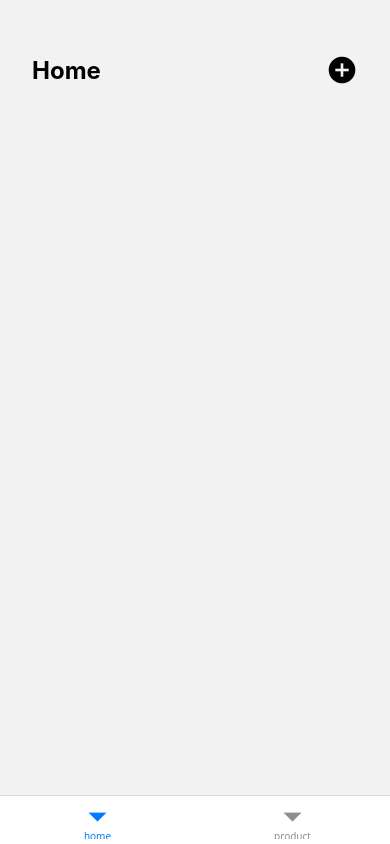
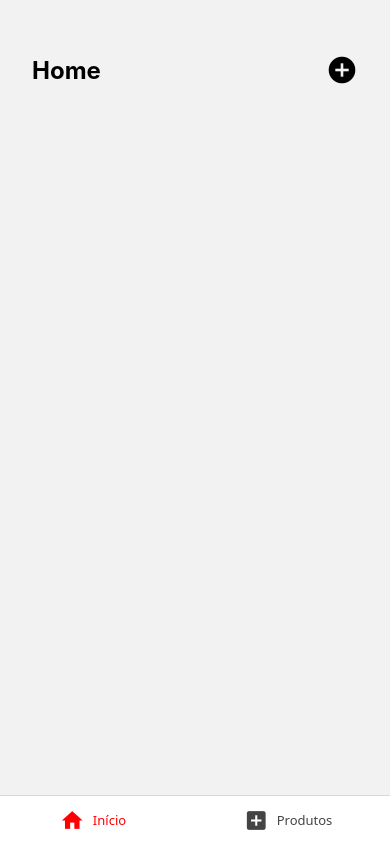
Before and after one commit to Micael-Macedo/navigation, a React Native app: screen /home in a window 390 px wide. Built offline with nearby package versions, Linux system fonts and the light colour scheme.

Commit message:
style: add aula customizacao tab navigator

```diff
--- a/src/routes/BottomRoutes.tsx
+++ b/src/routes/BottomRoutes.tsx
@@ -2,6 +2,7 @@
     createBottomTabNavigator,
     BottomTabScreenProps
 } from "@react-navigation/bottom-tabs";
+import { MaterialIcons } from "@expo/vector-icons";
 
 import { Home } from "@/app/Home";
 import { Product } from "@/app/Product";
@@ -20,16 +21,29 @@
         <Tab.Navigator
             initialRouteName="home"
             screenOptions={{
-                headerShown: false
+                headerShown: false,
+                tabBarActiveTintColor: "red",
+                tabBarInactiveTintColor: "#444444",
+                tabBarLabelPosition: 'beside-icon'
             }}
         >
             <Tab.Screen
                 name="home"
                 component={Home}
+                options={{
+                    tabBarLabel: "Início",
+                    tabBarIcon: ({ color, size }) =>
+                        <MaterialIcons name="home" size={size} color={color} />,
+                }}
             />
             <Tab.Screen
                 name="product"
                 component={Product}
+                options={{
+                    tabBarLabel: "Produtos",
+                    tabBarIcon: ({ color, size }) =>
+                        <MaterialIcons name="add-box" size={size} color={color} />
+                }}
             />
         </Tab.Navigator>
     )
```
